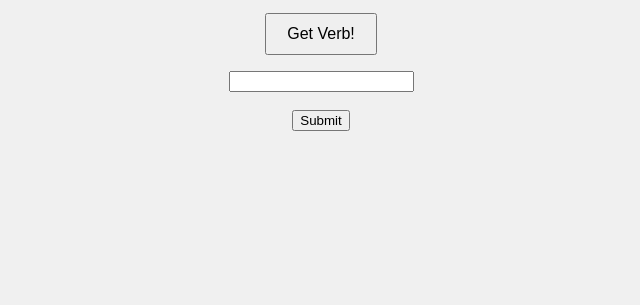
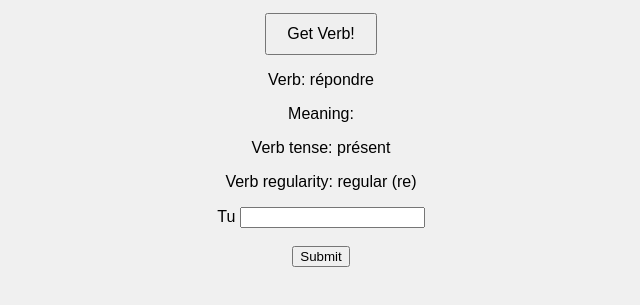
Before and after one commit to imsundberg/VerbFR, a plain HTML site: page index.html in a window 1280 px wide. Both pictures are taken after a click on the button "Get Verb!". Shown: the part 129-434 px from the top of the page, without its empty margins (319-959 px from the left). Drawn offline with Linux system fonts and the light colour scheme.

Commit message:
Updated index.html and script.js

```diff
--- a/index.html
+++ b/index.html
@@ -14,6 +14,7 @@
   <button type=""button" onclick="getVerb()">Get Verb!</button>
 
   <p id="verb"></p>
+  <p id="meaning"></p>
   <p id="tense"></p>
   <p id="regular"></p>
 
--- a/script.js
+++ b/script.js
@@ -1,3 +1,96 @@
-document.getElementById('clickMe').addEventListener('click', () => {
-  document.getElementById('message').textContent = 'You clicked the button!';
-});
+// Global variable set by getVerb function
+var verb = ""
+var subjects = ['je', 'tu', 'iel', 'nous', 'vous', 'iels'];
+
+// Selects a random verb from JSON data and saves as global object
+// Updates HTML with verb info
+// Sets solution and verb (global variables)
+function getVerb() {
+    fetch('./data.json')
+        .then(res => res.json())
+        .then(data => {
+            // Clear input text from any previous entries
+            document.getElementById("solution").value = "";
+            // Set (global) verb object with data from JSON file
+            verb = data.verbs[getRandom(0,data.verbs.length-1)];
+            verb.tense = getRandomTense();
+            verb.subject = getRandomSubject();
+            verb.solution = getSolution();
+
+            // Update HTML with verb data
+            document.getElementById("verb").innerHTML = "Verb: " + verb.infinitive;
+            document.getElementById("meaning").innerHTML = "Meaning: " + verb.meaning;
+            document.getElementById("tense").innerHTML = "Verb tense: " + verb.tense;
+            document.getElementById("regular").innerHTML = "Verb regularity: " + verb.group;
+            document.getElementById("subject").innerHTML = getRandomDisplaySubject();
+    })
+}
+
+// Returns random number between min and max (inclusive)
+function getRandom(min, max) {
+    min = Math.ceil(min);
+    max = Math.floor(max);
+    return Math.floor(Math.random() * (max - min + 1) + min);
+}
+
+// Returns random verb tense
+// TO DO add additional tenses
+function getRandomTense() {
+    var randomTense = getRandom(0, 3);
+    if(randomTense == 0) {
+        return "présent";
+    } else if(randomTense == 1) {
+        return "imparfait";
+    } else if(randomTense == 2) {
+        return "futur simple";
+    } else if (randomTense == 3) {
+        return "conditionnel présent";
+    } else if (randomTense == 4) {
+        return "subjonctif présent"
+    } else {
+        return "passé composé"
+    }
+}
+
+// Returns random subject from subjects array
+function getRandomSubject() {
+    var subject = getRandom(0, 5);
+    return subjects[subject];
+}
+
+function getSolution() {
+    var ending = verb.conjugations[verb.tense][verb.subject];
+    if (verb.tense !== "passé composé") {
+        return verb.infinitive.slice(0,verb.infinitive.length-2) + ending;
+    } else {
+        return ending
+    }
+}
+
+// Returns a random subject to display
+// allows for randomness in il/elle/iel or ils/elles/iels
+// otherwise displays subjects normally
+function getRandomDisplaySubject() {
+    var random = getRandom(0,2);
+    if (verb.subject === "iel") {
+        var randomSubjects = ['iel', 'elle', 'il'];
+    } else if (verb.subject ==="iels") {
+        var randomSubjects = ['iels', 'elles', 'ils'];
+    } else {
+        var randomSubjects = [verb.subject];
+        random = 0;
+    }
+    return randomSubjects[random].charAt(0).toUpperCase() + randomSubjects[random].slice(1);
+}
+
+// Prompts user that input is (in)correct
+function checkEntry() {
+    // Get input text from user
+    input = document.getElementById("solution").value;
+    // Compare input to solution (a global variable)
+    if( input === verb.solution) {
+        document.getElementById("correct").innerHTML = "Correct! The answer is: " + verb.solution;
+    } else {
+        document.getElementById("correct").innerHTML = "Incorrect! The answer is: " + verb.solution;
+    };
+}
```
